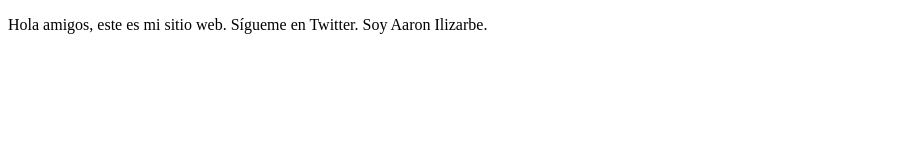
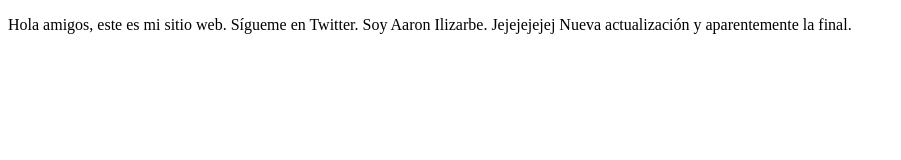
Before and after one commit to aaron-ilizarbe/proyectoDemoCursoPrework, a plain HTML site: page index.html in a window 1280 px wide. Shown: the whole page, without its empty margins (0-901 px from the left). Drawn offline with Linux system fonts and the light colour scheme.

Commit message:
Cambios para agregar cambios finales.

```diff
--- a/index.html
+++ b/index.html
@@ -8,7 +8,8 @@
 </head>
 <body>
     <p>
-        Hola amigos, este es mi sitio web. Sígueme en Twitter. Soy Aaron Ilizarbe.
+        Hola amigos, este es mi sitio web. Sígueme en Twitter. Soy Aaron Ilizarbe. Jejejejejej
+        Nueva actualización y aparentemente la final.
     </p>
 </body>
 </html>
```
